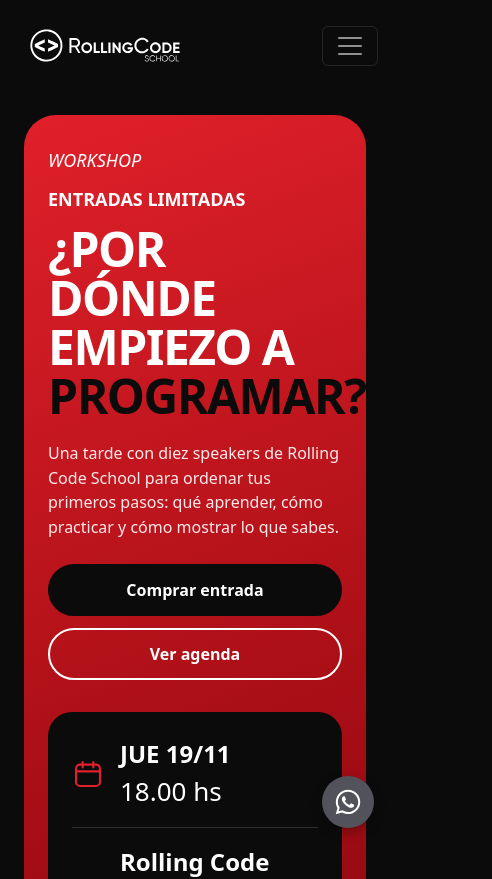
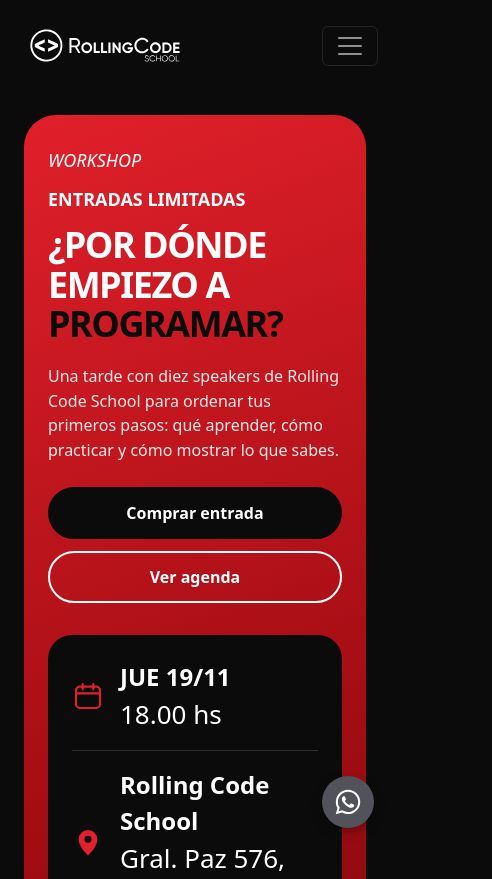
Before and after one commit to IgnacioRuizCode/intervencion-RC, a React (Vite) app: page / in a window 390 px wide. Shown: the top 879 px of the page, 492 px wide, since content can reach past the window. Built offline with nearby package versions, Linux system fonts and the light colour scheme.

Commit message:
style(hero): adjust main title font size and line height style(index): set max-width and overflow for html and body

```diff
--- a/src/components/hero/Hero.css
+++ b/src/components/hero/Hero.css
@@ -261,7 +261,8 @@
     .subTitle p { margin-bottom: 12px; }
 
     .mainTitle {
-        font-size: 48px;
+        font-size: 36px;
+        line-height: 1.1;
         letter-spacing: -1.5px;
         margin-bottom: 20px;
     }
--- a/src/index.css
+++ b/src/index.css
@@ -52,3 +52,8 @@
   color: var(--rc-white);
   font-family: var(--rc-font-family);
 }
+
+html, body, #root {
+  max-width: 100%;
+  overflow-x: hidden;
+}
```
